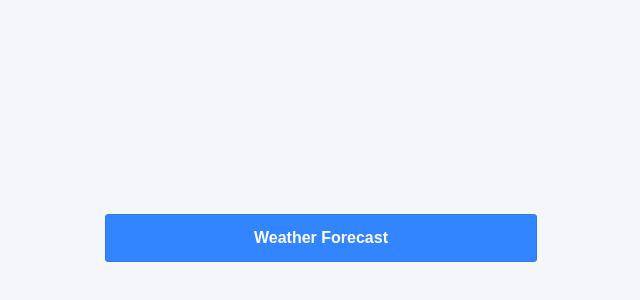
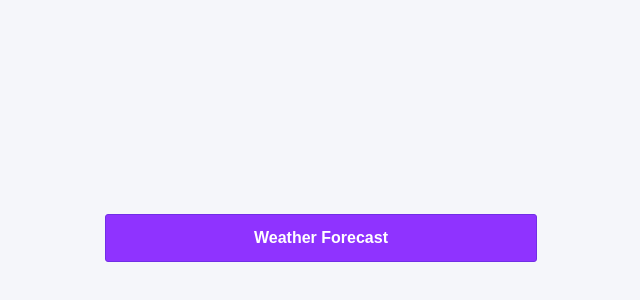
Before and after one commit to ForrezJochem/jochemforrez_eind, a plain HTML site: page index.html in a window 1280 px wide. Shown: the part 174-474 px from the top of the page, without its empty margins (319-959 px from the left). Drawn offline with Linux system fonts and the light colour scheme.

Commit message:
color update

```diff
--- a/css/screen.css
+++ b/css/screen.css
@@ -20,12 +20,12 @@
 
 :root {
     /* Global colors */
-    --global-color-alpha-light: #4F95FF;
-    --global-color-alpha: #3385FF;
-    --global-color-alpha-dark: #2E77E6;
-    --global-color-alpha-x-dark: #1B4186;
-    --global-color-alpha-transparent: #3385ffbf;
-    --global-color-alpha-x-transparent: #3385ff4d;
+    --global-color-alpha-light: #8a4fff;
+    --global-color-alpha: #8f33ff;
+    --global-color-alpha-dark: #712ee6;
+    --global-color-alpha-x-dark: #4d1b86;
+    --global-color-alpha-transparent: #8f33ffbf;
+    --global-color-alpha-x-transparent: #9933ff4d;
 
     --global-color-neutral-xxxx-light: #F5F6FA;
     --global-color-neutral-xxx-light: #E2E3E7;
```
